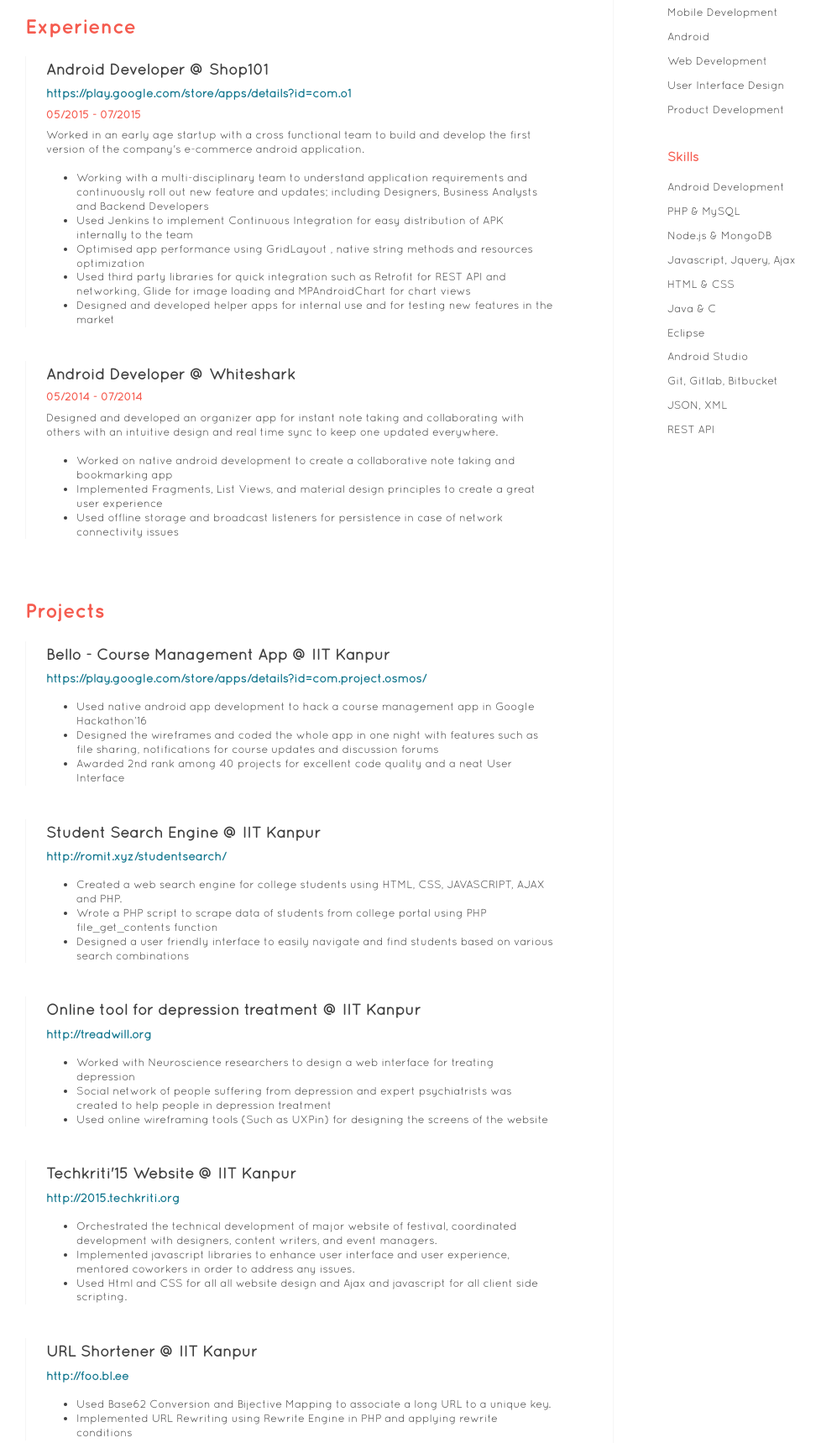
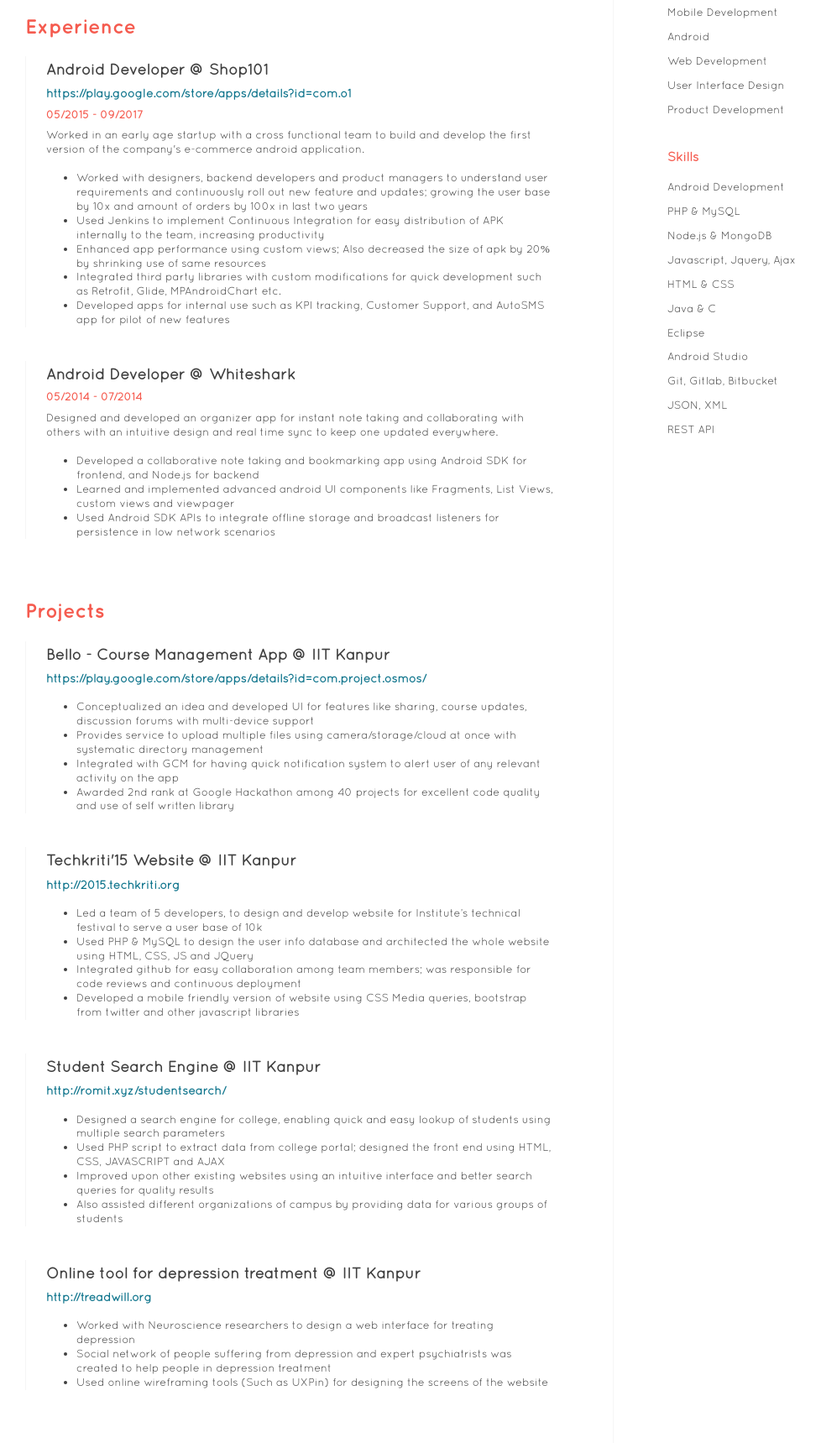
Before and after one commit to romitgithub/romitgithub.github.io, a plain HTML site: page index.html in a window 1280 px wide. Shown: the part 411-2130 px from the top of the page at 84% size, without its empty margins (110-1088 px from the left). Drawn offline with Linux system fonts and the light colour scheme.

Commit message:
minor changes in the content

```diff
--- a/index.html
+++ b/index.html
@@ -68,14 +68,14 @@
 					<div id="summary">
 						<p class="projectHeading">Android Developer @ Shop101</p>
 						<a href="https://play.google.com/store/apps/details?id=com.o1" target="_blank"><p class="webURL">https://play.google.com/store/apps/details?id=com.o1</p></a>
-						<p class="dates">05/2015 - 07/2015</p>
+						<p class="dates">05/2015 - 09/2017</p>
 						<p>Worked in an early age startup with a cross functional team to build and develop the first version of the company's e-commerce android application.</p>
 						<ul>
-							<li>Working with a multi-disciplinary team to understand application requirements and continuously roll out new feature and updates; including Designers, Business Analysts and Backend Developers</li>
-							<li>Used Jenkins to implement Continuous Integration for easy distribution of APK internally to the team</li>
-							<li>Optimised app performance using GridLayout , native string methods and resources optimization</li>
-							<li>Used third party libraries for quick integration such as Retrofit for REST API and networking, Glide for image loading and MPAndroidChart for chart views</li>
-							<li>Designed and developed helper apps for internal use and for testing new features in the market</li>
+							<li>Worked with designers, backend developers and product managers  to understand user requirements and continuously roll out new feature and updates; growing the user base by 10x and amount of orders by 100x in last two years</li>
+							<li>Used Jenkins to implement Continuous Integration for easy distribution of APK internally to the team, increasing productivity</li>
+							<li>Enhanced app performance using custom views; Also decreased the size of apk by 20% by shrinking use of same resources</li>
+							<li>Integrated third party libraries with custom modifications for quick development such as Retrofit, Glide, MPAndroidChart etc.</li>
+							<li>Developed apps for internal use such as KPI tracking, Customer Support,  and AutoSMS app for pilot of  new features</li>
 						</ul>
 					</div>
 					<div id="summary">
@@ -83,9 +83,9 @@
 						<p class="dates">05/2014 - 07/2014</p>
 						<p>Designed and developed an organizer app for instant note taking and collaborating with others with an intuitive design and real time sync to keep one updated everywhere.</p>
 						<ul>
-							<li>Worked on native android development to create a collaborative note taking and bookmarking app </li>
-							<li>Implemented Fragments, List Views, and material design principles to create a great user experience</li>
-							<li>Used offline storage and broadcast listeners for persistence in case of network connectivity issues</li>
+							<li>Developed a collaborative note taking and bookmarking app using Android SDK for frontend, and Node.js for backend</li>
+							<li>Learned and implemented advanced android UI components like Fragments, List Views, custom views and viewpager</li>
+							<li>Used Android SDK APIs to integrate offline storage and broadcast listeners for persistence in low network scenarios</li>
 						</ul>
 					</div>
 				</div>
@@ -97,24 +97,34 @@
 						<!-- <p class="dates">05/2015 - 07/2015</p> -->
 						<a href="https://play.google.com/store/apps/details?id=com.project.osmos" target="_blank"><p class="webURL">https://play.google.com/store/apps/details?id=com.project.osmos/</p></a>
 						<ul>
-							<li>Used native android app development to hack a course management app in Google Hackathon’16
-</li>
-							<li>Designed the wireframes and coded the whole app in one night with features such as file sharing, notifications for course updates and discussion forums
-</li>
-							<li>Awarded 2nd rank among 40 projects for excellent code quality and a neat User Interface
-</li>
+							<li>Conceptualized an idea and developed UI for features like sharing, course updates, discussion forums with multi-device support</li>
+							<li>Provides service to upload multiple files using camera/storage/cloud at once with systematic directory management</li>
+							<li>Integrated with GCM for having quick notification system to alert user of any relevant activity on the app</li>
+							<li>Awarded 2nd rank at Google Hackathon among 40 projects for excellent code quality and use of self written library</li>
 						</ul>
 					</div>
+
+					<div id="summary">
+						<p class="projectHeading">Techkriti'15 Website @ IIT Kanpur</p>
+						<!-- <p class="dates">05/2014 - 07/2014</p> -->
+						<a href="http://2015.techkriti.org" target="_blank"><p class="webURL">http://2015.techkriti.org</p></a>
+						<ul>
+							<li>Led a team of 5 developers, to design and develop website for Institute’s technical festival to serve a user base of 10k</li>
+							<li>Used PHP & MySQL to design the user info database and architected the whole website using HTML, CSS, JS and JQuery</li>
+							<li>Integrated github for easy collaboration among team members; was responsible for code reviews and continuous deployment</li>
+							<li>Developed a mobile friendly version of website using CSS Media queries, bootstrap from twitter and other javascript libraries</li>
+						</ul>
+					</div>
+
 					<div id="summary">
 						<p class="projectHeading">Student Search Engine @ IIT Kanpur</p>
 						<!-- <p class="dates">05/2015 - 07/2015</p> -->
 						<a href="http://romit.xyz/studentsearch/" target="_blank"><p class="webURL">http://romit.xyz/studentsearch/</p></a>
 						<ul>
-							<li>Created a web search engine for college students using HTML, CSS, JAVASCRIPT, AJAX and PHP.
-</li>
-							<li>Wrote a PHP script to scrape data of students from college portal using PHP file_get_contents function
-</li>
-							<li>Designed a user friendly interface to easily navigate and find students based on various search combinations
+							<li>Designed a search engine for college, enabling quick and easy lookup of students using multiple search parameters</li>
+							<li>Used PHP script to extract data from college portal; designed the front end using HTML, CSS, JAVASCRIPT and AJAX</li>
+							<li>Improved upon other existing websites using an intuitive interface and better search queries for quality results</li>
+							<li>Also assisted different organizations of campus by providing data for various groups of students
 </li>
 						</ul>
 					</div>
@@ -123,32 +133,9 @@
 						<!-- <p class="dates">05/2015 - 07/2015</p> -->
 						<a href="http://treadwill.org" target="_blank"><p class="webURL">http://treadwill.org</p></a>
 						<ul>
-							<li>Worked with Neuroscience researchers to design a web interface for treating depression
-</li>
-							<li>Social network of people suffering from depression and expert psychiatrists was created to help people in depression treatment
-</li>
-							<li>Used online wireframing tools (Such as UXPin) for designing the screens of the website
-</li>
-						</ul>
-					</div>
-
-					<div id="summary">
-						<p class="projectHeading">Techkriti'15 Website @ IIT Kanpur</p>
-						<!-- <p class="dates">05/2014 - 07/2014</p> -->
-						<a href="http://2015.techkriti.org" target="_blank"><p class="webURL">http://2015.techkriti.org</p></a>
-						<ul>
-							<li>Orchestrated the technical development of major website of festival, coordinated development with designers, content writers, and event managers.</li>
-							<li>Implemented javascript libraries to enhance user interface and user experience, mentored coworkers in order to address any issues.</li>
-							<li>Used Html and CSS for all all website design and Ajax and javascript for all client side scripting.</li>
-						</ul>
-					</div>
-					<div id="summary">
-						<p class="projectHeading">URL Shortener @ IIT Kanpur</p>
-						<!-- <p class="dates">05/2014 - 07/2014</p> -->
-						<a href="http://foo.bl.ee" target="_blank"><p class="webURL">http://foo.bl.ee</p></a>
-						<ul>
-							<li>Used Base62 Conversion and Bijective Mapping to associate a long URL to a unique key.</li>
-							<li>Implemented URL Rewriting using Rewrite Engine in PHP and applying rewrite conditions</li>
+							<li>Worked with Neuroscience researchers to design a web interface for treating depression</li>
+							<li>Social network of people suffering from depression and expert psychiatrists was created to help people in depression treatment</li>
+							<li>Used online wireframing tools (Such as UXPin) for designing the screens of the website</li>
 						</ul>
 					</div>
 				</div>
```
Also changed, not shown: 1 other file.
